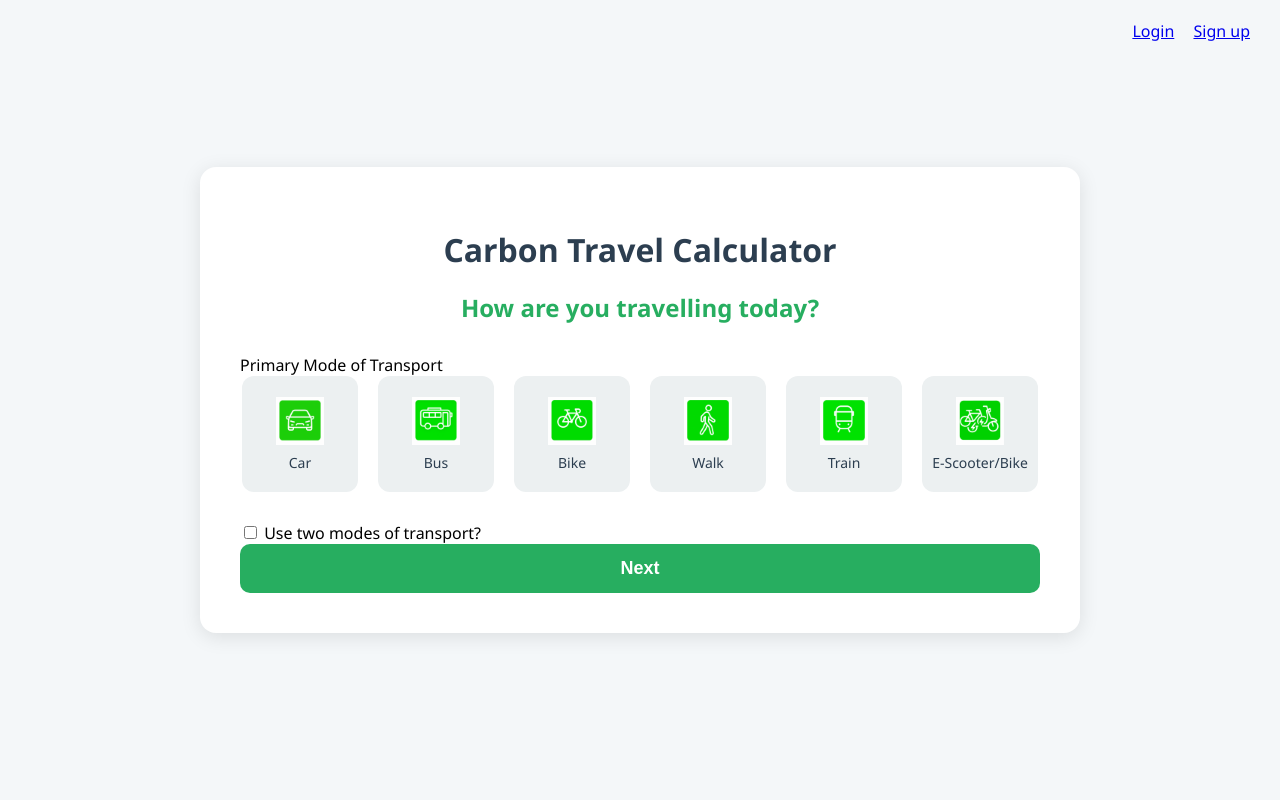
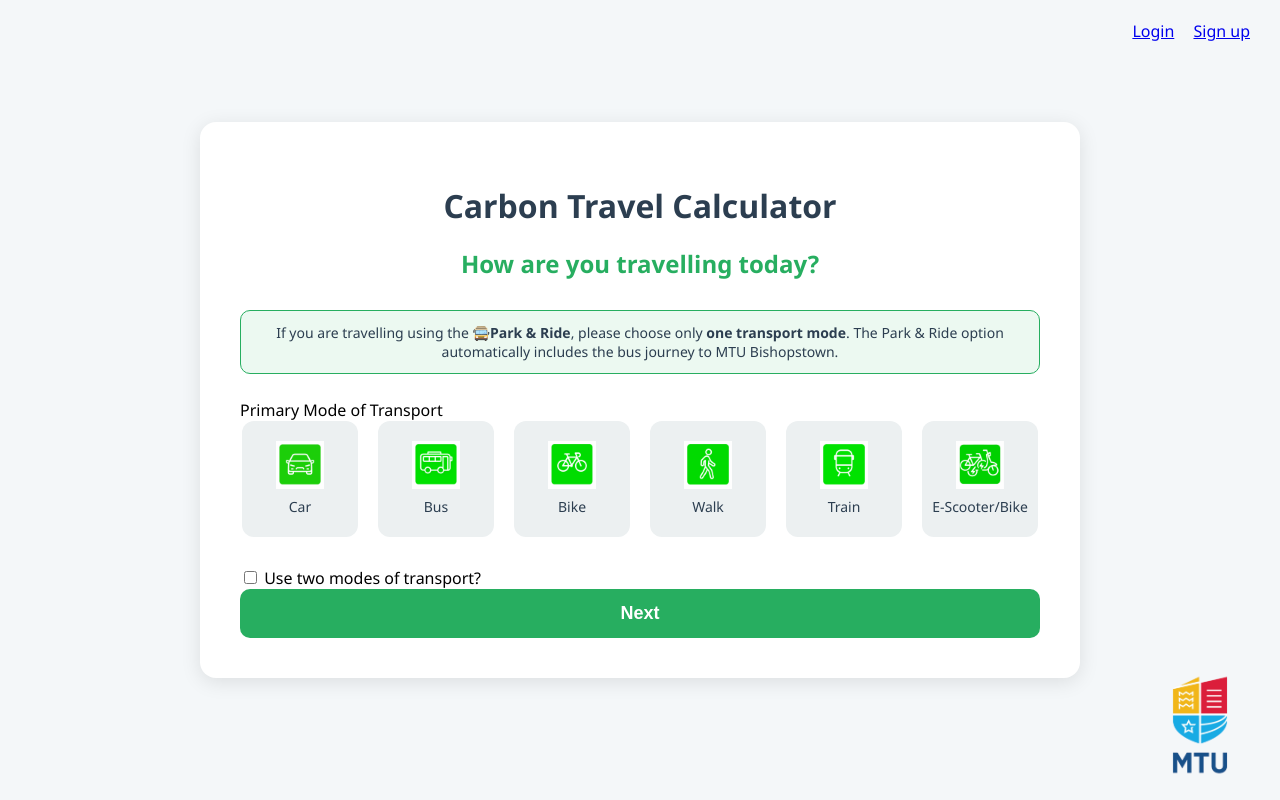
Before and after one commit to EimearCrowley/Carbon-Footprint-Webapp-for-MTU, a Django app: page / in a window 1280 px wide. Run offline with Django 5.2, Linux system fonts and the light colour scheme.

Commit message:
Adding Mtu logo and formating and small error fixing

```diff
--- a/carbon_footprint_app/carbon_app/google_maps.py
+++ b/carbon_footprint_app/carbon_app/google_maps.py
@@ -1,9 +1,24 @@
 import requests
 from django.conf import settings
 
+DESTINATIONS = {
+    "bishopstown": "MTU Cork Bishopstown Campus",
+    "sports_hall": "MTU Cork Sports Hall",
+    "student_centre": "MTU Cork Student Centre",
+    "park_ride": "MTU Cork Park and Ride",
+    "st_finbarrs": "St Fin Barre's Cathedral Cork",
+    "carrolls_quay": "Carroll's Quay Cork"
+}
+
 def get_distance_km(origin, destination):
+
     api_key = settings.GOOGLE_MAPS_API_KEY
+
+    # convert short name to real location
+    destination = DESTINATIONS.get(destination, destination)
+
     url = "https://maps.googleapis.com/maps/api/distancematrix/json"
+
     params = {
         "origins": origin,
         "destinations": destination,
@@ -11,11 +26,12 @@ def get_distance_km(origin, destination):
         "units": "metric",
         "key": api_key,
     }
+
     response = requests.get(url, params=params).json()
-    print("Google Maps API response:", response)  # Debugging statement
+    print("Google Maps API response:", response)
 
     try:
         distance_meters = response["rows"][0]["elements"][0]["distance"]["value"]
-        return distance_meters / 1000  # Convert to kilometers
+        return distance_meters / 1000
     except (KeyError, IndexError):
         return None
--- a/carbon_footprint_app/carbon_app/templates/index.html
+++ b/carbon_footprint_app/carbon_app/templates/index.html
@@ -23,6 +23,6 @@
     {% if distance is not None %}
         <p>Distance calculated: {{ distance }} km</p>
     {% endif %}
-
+<img src="{% static 'carbon_app/images/mtu_logo.png' %}" class="mtu-logo">
 </body>
 </html>
--- a/carbon_footprint_app/carbon_app/templates/mode_selection.html
+++ b/carbon_footprint_app/carbon_app/templates/mode_selection.html
@@ -1,6 +1,7 @@
 <!DOCTYPE html>
 <html lang="en">
 <head>
+{% load static %}
 
   <meta charset="UTF-8">
   <title>Carbon Travel Calculator</title>
@@ -106,6 +107,23 @@
       display: none;
       margin-top: 30px;
     }
+    .mtu-logo{
+      position:fixed;
+      bottom:15px;
+      right:20px;
+      width:120px;
+      opacity:0.9;
+  }
+  .info-note{
+    background:#ecf9f1;
+    border:1px solid #27ae60;
+    color:#2c3e50;
+    padding:12px 16px;
+    border-radius:10px;
+    font-size:14px;
+    margin-bottom:25px;
+    text-align:center;
+  }
   </style>
 </head>
 <body>
@@ -134,6 +152,11 @@
 
 <h1>Carbon Travel Calculator</h1>
 <h2>How are you travelling today?</h2>
+<p class="info-note">
+If you are travelling using the 🚍<strong>Park & Ride</strong>, please choose only
+<strong>one transport mode</strong>. The Park & Ride option automatically includes
+the bus journey to MTU Bishopstown.
+</p>
 
     <form method="post">
       {% csrf_token %}
@@ -199,5 +222,6 @@
     duoCheckbox.addEventListener('change', toggleSecondaryFields);
     window.onload = toggleSecondaryFields;
   </script>
+<img src="{% static 'carbon_app/images/mtu_logo.png' %}" class="mtu-logo">
 </body>
 </html>
--- a/carbon_footprint_app/carbon_app/views.py
+++ b/carbon_footprint_app/carbon_app/views.py
@@ -147,8 +147,21 @@ def results_view(request):
 
     distance_km = get_distance_km(origin, destination)
 
+    # ADD BUS DISTANCE IF PARK & RIDE
+    if destination == "park_ride":
+        distance_km += 4.5
+
     request.session['distance_km'] = distance_km
+    destination_names = {
+    "bishopstown": "MTU Bishopstown Main Car Park",
+    "sports_hall": "MTU Sports Hall Car Park",
+    "student_centre": "MTU Student Centre Car Park",
+    "park_ride": "MTU Park & Ride",
+    "st_finbarrs": "St Finbarr's Car Park",
+    "carrolls_quay": "Carroll's Quay Park & Ride"
+}
 
+    destination_display = destination_names.get(destination, destination)
     # EMISSION FACTORS
     emission_factors = {
 
@@ -237,7 +250,7 @@ def results_view(request):
 
         'mode': mode,
         'origin': origin,
-        'destination': destination,
+        'destination': destination_display,
         'days': days,
         'distance_km': distance_km,
         'weekly_emissions': weekly_emissions,
--- a/carbon_footprint_app/carbon_footprint_app/settings.py
+++ b/carbon_footprint_app/carbon_footprint_app/settings.py
@@ -117,7 +117,7 @@ USE_TZ = True
 # https://docs.djangoproject.com/en/6.0/howto/static-files/
 
 STATIC_URL = 'static/'
-STATICFILES_DIRS = [ BASE_DIR / "static", ]
+STATICFILES_DIRS = [ BASE_DIR / "carbon_app" / "static", ]
 # For development STATICFILES_DIRS = [BASE_DIR / "static"]
 
 GOOGLE_MAPS_API_KEY = "AIzaSyDVqmdzKD2m1ikca439nCrJvvGAtGD4VnA"
```
Also changed, not shown: carbon_footprint_app/carbon_app/templates/Registration/login.html (+9 -1 lines), carbon_footprint_app/carbon_app/templates/Registration/signup.html (+9 -1 lines), carbon_footprint_app/carbon_app/templates/dashboard.html (+9 -1 lines), carbon_footprint_app/carbon_app/templates/previous_results.html (+9 -1 lines), carbon_footprint_app/carbon_app/templates/results.html (+9 -2 lines), carbon_footprint_app/carbon_app/templates/route_days.html (+8 -1 lines), carbon_footprint_app/carbon_app/templates/summary.html (+8 -2 lines), carbon_footprint_app/carbon_app/templates/transport_details.html (+8 -0 lines), carbon_footprint_app/carbon_app/static/carbon_app/images/mtu_logo.png (added), carbon_footprint_app/db.sqlite3.
